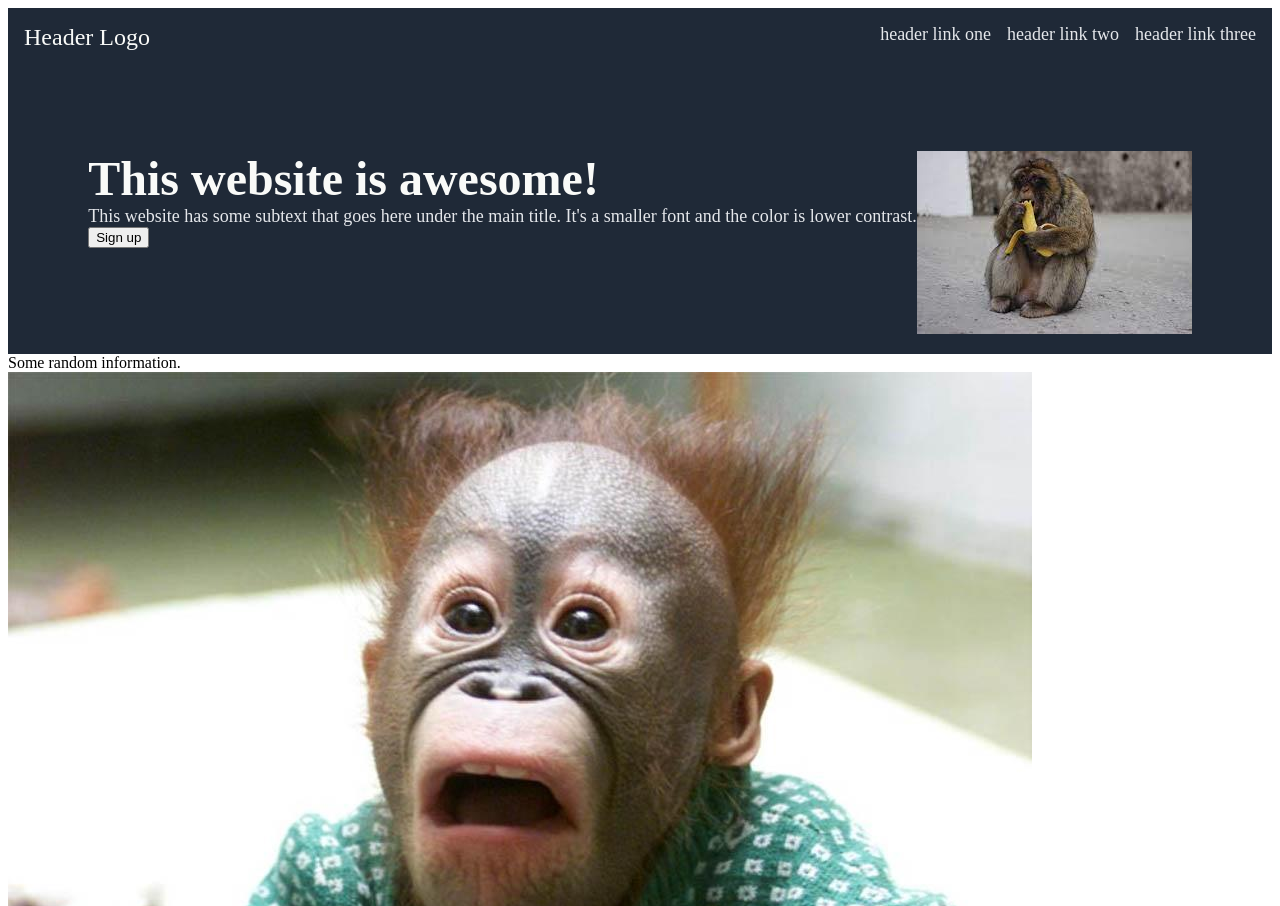
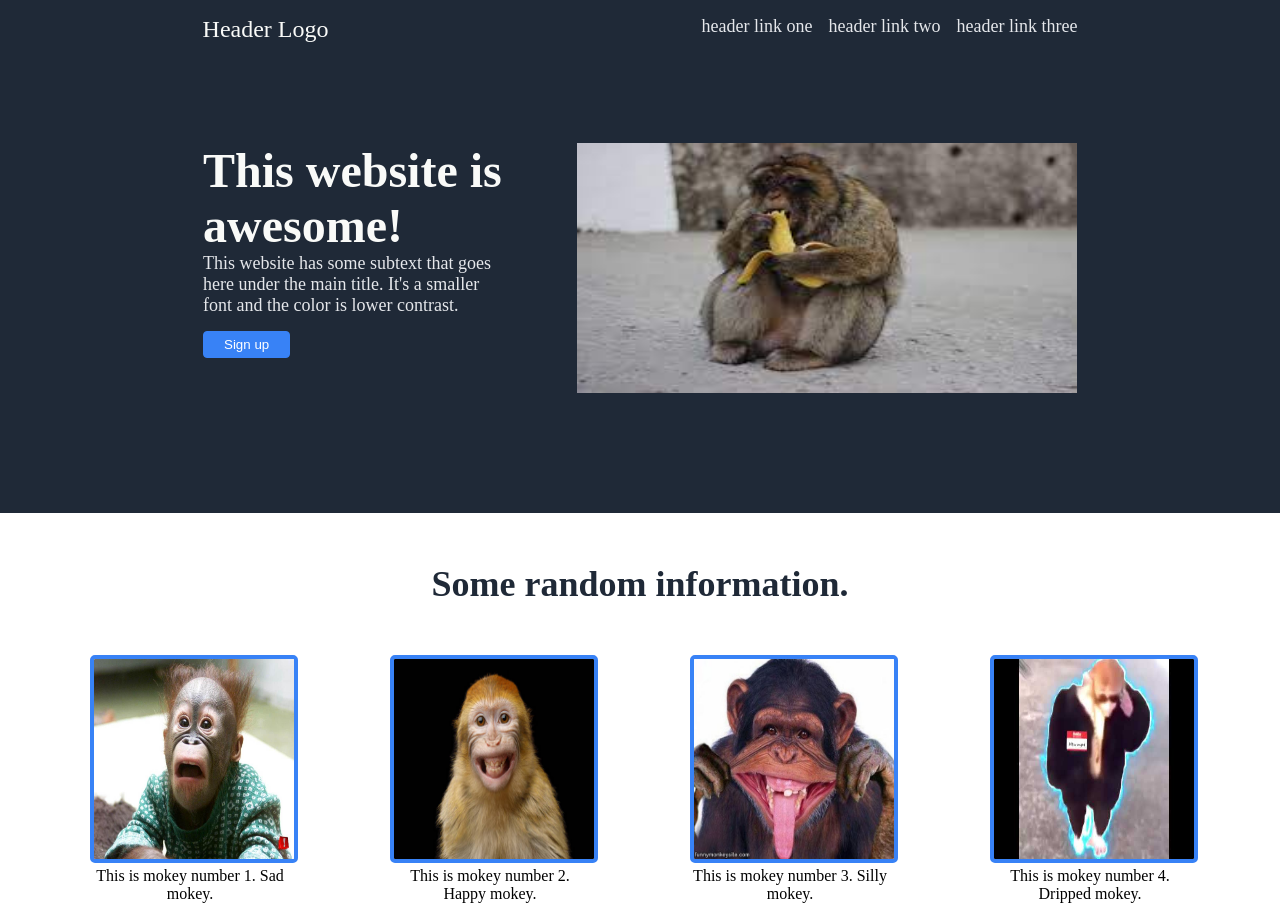
Before and after one commit to godinez33/Landing-Page, a plain HTML site: page index.html in a window 1280 px wide. Shown: the top 906 px of the page. Drawn offline with Linux system fonts and the light colour scheme.

Commit message:
index.html style.css

```diff
--- a/index.html
+++ b/index.html
@@ -42,6 +42,7 @@
         <div class="title">Some random information.</div>
 
         <!--Pictures numbered from left to right-->
+        <div class="images">
             <div class="one">
                 <img src="images/mokey1.jpg" alt="mokey1">
                 <div class="text">This is mokey number 1. Sad mokey.</div>
@@ -61,7 +62,7 @@
                 <img src="images/mokey4.jpg" alt="mokey4">
                 <div class="text">This is mokey number 4. Dripped mokey.</div>
             </div>
-
+        </div>
     <!--End of Information Section.-->
     </div>
 
--- a/style.css
+++ b/style.css
@@ -1,14 +1,11 @@
+html{
+    height: 100%;
+}
+
 body{
     display: flex;
     flex-direction: column;
-}
-
-.mheader{
-    background-color: #1F2937;
-    padding: 16px;
     margin: 0;
-    display: flex;
-    flex-direction: column;
 }
 
 .hlogo{
@@ -25,8 +22,7 @@ body{
 .hcontent .text{
     font-size: 18px;
     color: #E5E7EB;
-    flex-wrap: wrap;
-    padding: 0 ;
+    margin-bottom: 15px;
 }
 
 a{
@@ -43,17 +39,70 @@ ul{
     gap: 16px;
 }
 
+.mheader{
+    background-color: #1F2937;
+    display: flex;
+    flex-direction: column;
+    padding: 16px;
+}
+
 .header1{
-    flex-direction: row;
     display: flex;
-    justify-content: space-between;
-    align-content: center;
     margin-bottom: 100px;
+    justify-content: space-around;
 }
 
 .header2{
     display: flex;
-    flex-direction: row;
-    align-content: center;
+    margin-bottom: 100px;
+    justify-content: space-around;
+    margin-left: 150px;
+    margin-right: 150px;
+}
+
+.hcontent{
+    width: 300px;
+}
+
+.main-img img{
+    width: 500px;
+    height: 250px;
+}
+
+button{
+    background-color: #3882F6;
+    border: 1px solid #3882F6;
+    color: white;
+    border-radius: 4px;
+    padding: 5px 20px;
+}
+
+.info{
+    text-align: center;
+    margin-bottom: 100px;
+}
+
+.info .title{
+    font-size: 36px;
+    font-weight: 900;
+    margin: 50px 0;
+    color: #1F2937;
+}
+
+.info img{
+    width: 200px;
+    height: 200px;
+    border-radius: 5px;
+    border: 4px solid #3882F6;
+}
+
+.images{
+    display: flex;
     justify-content: center;
+    align-items: center;
+    gap: 100px;
 }
+
+.one, .two, .three, .four{
+    max-width: 200px;
+}
```
Lines whose indentation alone changed are shown as unchanged.
